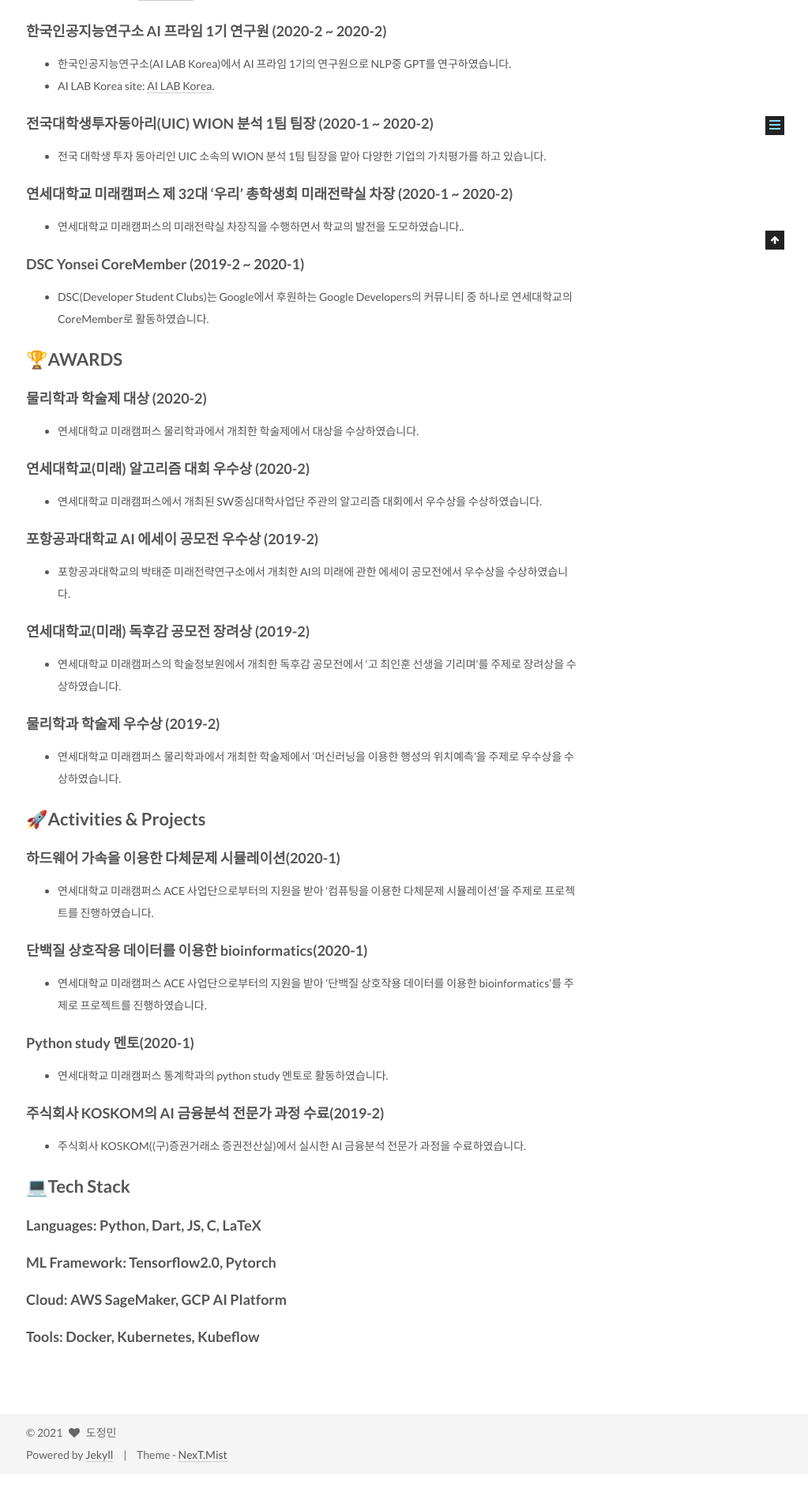
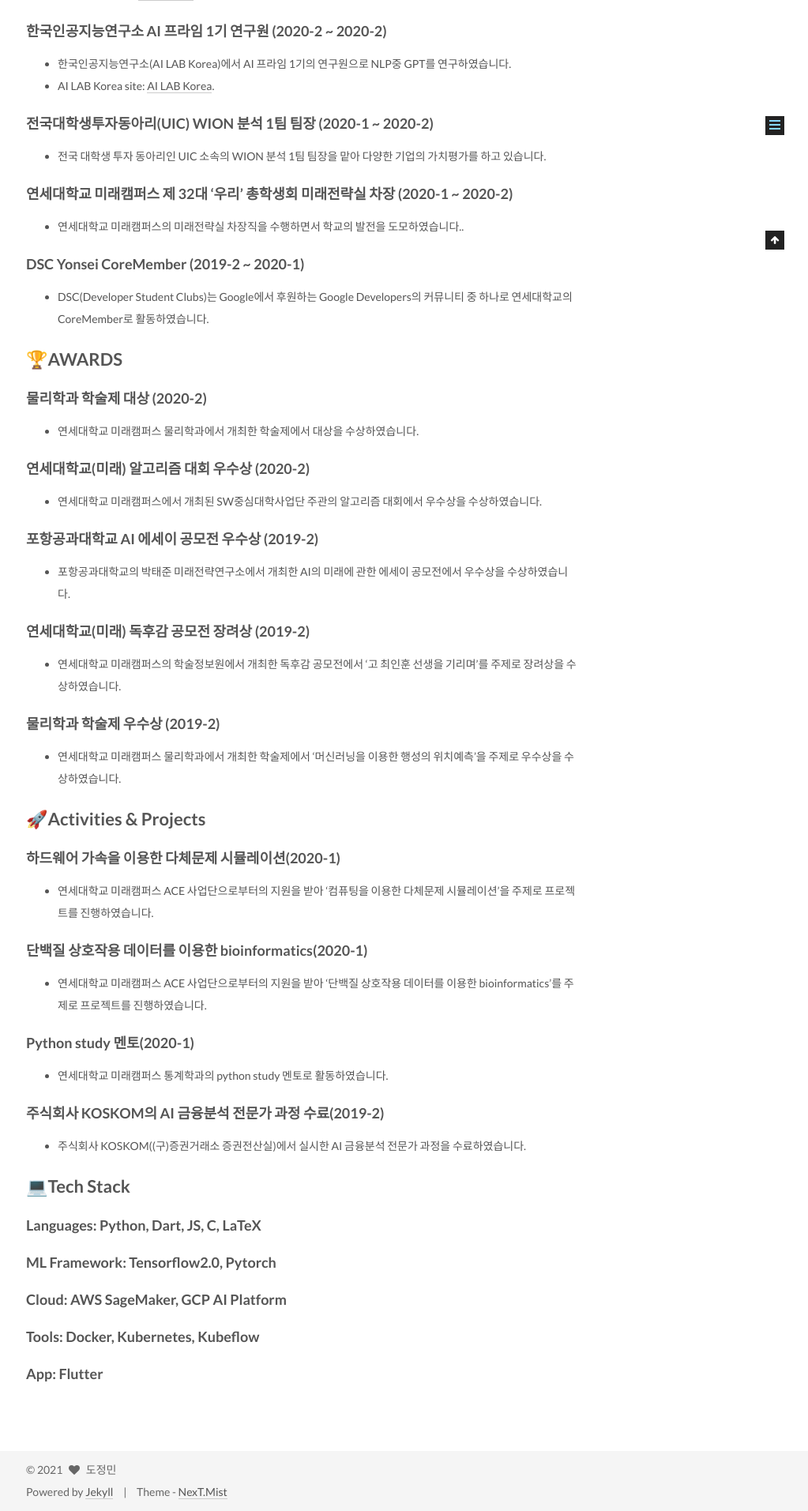
Before and after one commit to silverstar0727/silverstar0727.github.io, a Jekyll site: the page built from about/index.md, in a window 1280 px wide. Shown: the part 684-2597 px from the top of the page at 79% size, without its empty margins (257-1280 px from the left). Built offline with Jekyll 4.4.1, drawn with Linux system fonts in a browser that asks for light colours; comment, search, counter and statistics services are not loaded; before the commit the page ends 2550 px from its top, so only the background shows below that.

Commit message:
Update index.md

```diff
--- a/about/index.md
+++ b/about/index.md
@@ -69,3 +69,4 @@ comments: false
 #### ML Framework: Tensorflow2.0, Pytorch
 #### Cloud: AWS SageMaker, GCP AI Platform
 #### Tools: Docker, Kubernetes, Kubeflow
+#### App: Flutter
```
